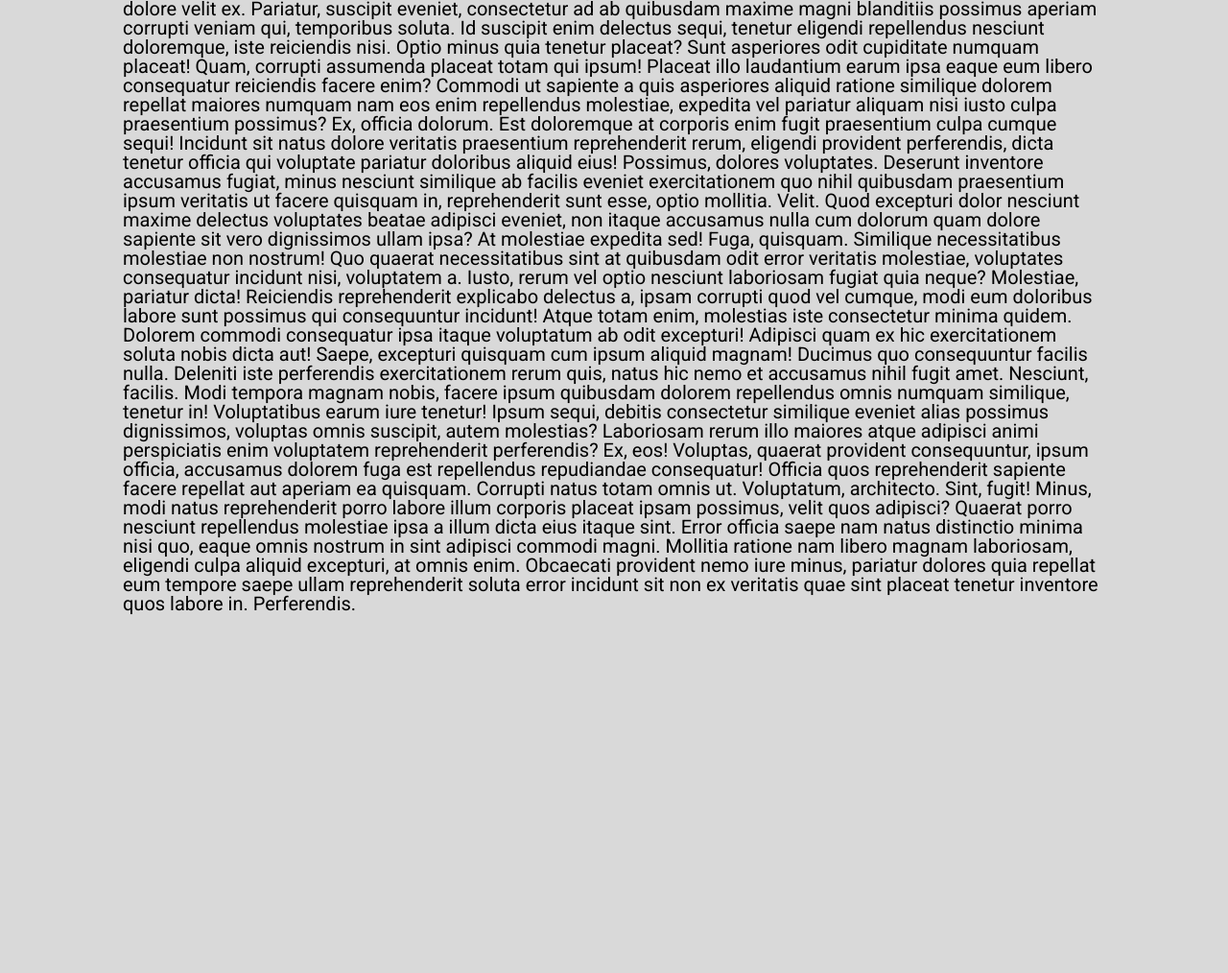
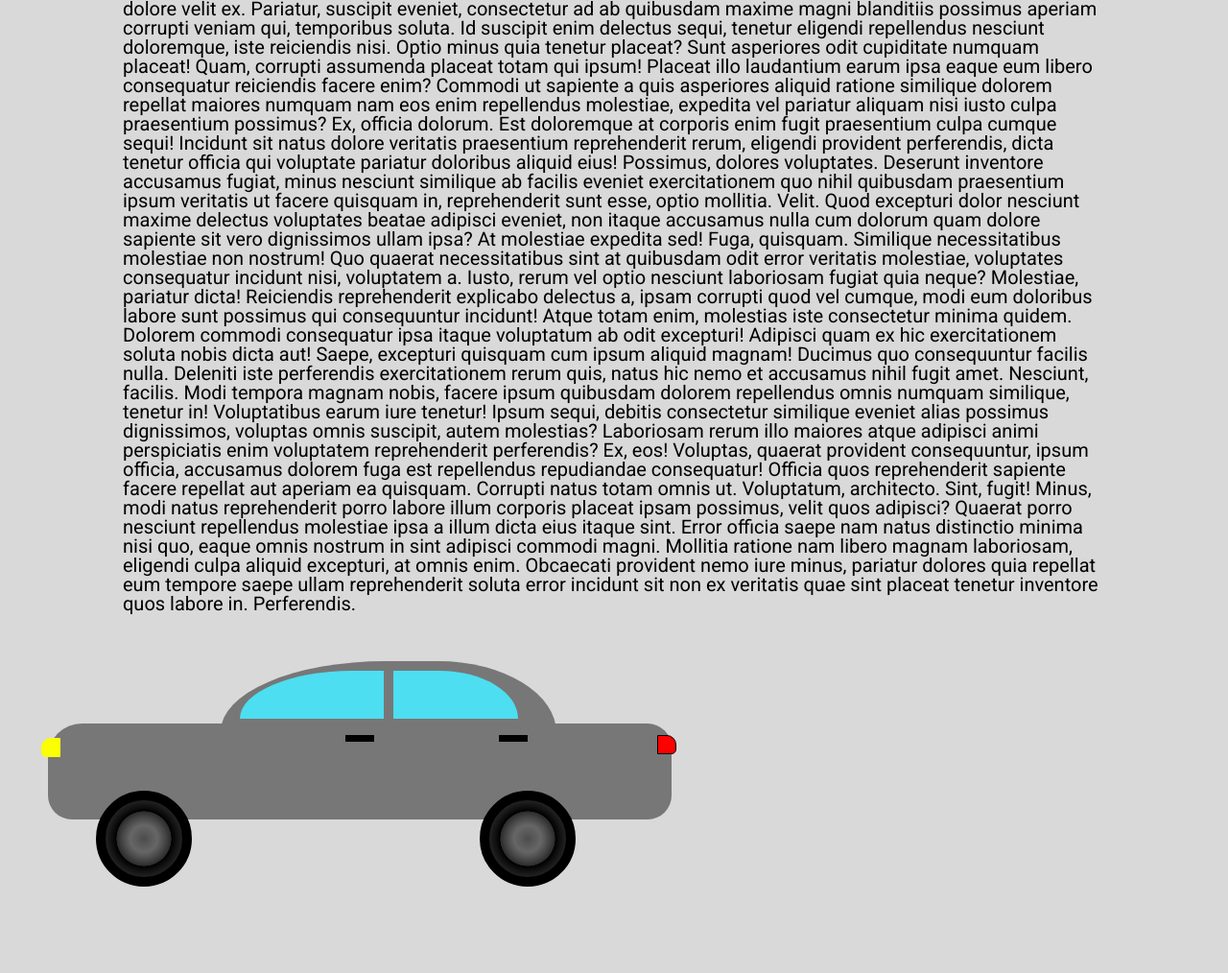
Before and after one commit to rgorba4ov/hw-lesson-9, a plain HTML site: page index.html in a window 1280 px wide. Shown: the part 1441-2455 px from the top of the page at 96% size. Before the commit the page ends 2082 px from the top, so only its background shows below. Drawn offline with Linux system fonts and the light colour scheme.

Commit message:
Add files via upload

```diff
--- a/css/style.css
+++ b/css/style.css
@@ -140,3 +140,165 @@ p {
 	max-width: 80%;
 	margin: 0px auto;
 }
+
+.car__project {
+	font-size: 0;
+	width: 800px;
+}
+
+.lvl1 {
+	padding-left: 180px;
+}
+
+.front__glass {
+	width: 200px;
+	height: 75px;
+	border-radius: 176px 29px 0px 0px / 75px 0px 0px 0px;
+	background-color: #777;
+	display: inline-block;
+}
+
+.front__glass-part {
+	width: 150px;
+	height: 50px;
+	background-color: rgb(77, 222, 241);
+	border-radius: 176px 29px 0px 0px / 75px 0px 0px 0px;
+	position: relative;
+	top: 10px;
+	left: 20px;
+}
+
+/* .driver__part {
+	width: 150px;
+	height: 75px;
+	border-radius: 0px 29px 0px 0px / 0px 0px 0px 0px;
+	background-color: #777;
+	display: inline-block;
+} */
+
+.rear__glass {
+	width: 150px;
+	height: 75px;
+	border-radius: 0px 123px 0px 0px / 0px 75px 0px 0px;
+	background-color: #777;
+	display: inline-block;
+}
+
+.rear__glass-part {
+	width: 130px;
+	height: 50px;
+	background-color: rgb(77, 222, 241);
+	border-radius: 0px 123px 0px 0px / 0px 75px 0px 0px;
+	position: relative;
+	top: 10px;
+	right: 20px;
+}
+
+.rear__glass-part:hover {
+	background: rgb(77, 222, 241) url('../img/broken_glass.png') 0 0 / cover no-repeat;
+}
+
+.lvl2 {
+	position: relative;
+	top: -10px;
+}
+
+.front__body {
+	width: 250px;
+	height: 100px;
+	border-radius: 35px 0px 0px 25px;
+	background-color: #777;
+	display: inline-block;
+}
+
+.front__light-part {
+	width: 20px;
+	height: 20px;
+	background-color: rgb(251, 255, 0);
+	border: 1px solid rgb(251, 255, 0);
+	position: relative;
+	top: 15px;
+	left: -7px;
+	border-radius: 10px 0px 0px 5px;
+
+}
+
+.front__light-part:hover {
+	box-shadow: -5px 0px 15px 3px rgb(251, 255, 0);
+}
+
+.middle__body {
+	width: 200px;
+	height: 100px;
+	background-color: #777;
+	display: inline-block;
+}
+
+.middle__body-part {
+	width: 30px;
+	height: 7px;
+	background-color: #000;
+	position: relative;
+	top: 12px;
+	left: 60px;
+}
+
+.rear__body {
+	width: 200px;
+	height: 100px;
+	border-radius: 0px 25px 25px 0px;
+	background-color: #777;
+	display: inline-block;
+}
+
+.rear__body-part {
+	width: 30px;
+	height: 7px;
+	background-color: #000;
+	position: relative;
+	top: 12px;
+	left: 20px;
+}
+
+
+.rear__light-part {
+	width: 20px;
+	height: 20px;
+	background-color: rgb(255, 0, 0);
+	border: 1px solid rgb(0, 0, 0);
+	position: relative;
+	top: 5px;
+	left: 185px;
+	border-radius: 0px 10px 5px 0px;
+
+}
+
+.rear__light-part:hover {
+	box-shadow: 5px 0px 15px 3px rgb(255, 0, 0);
+}
+
+.front__wheel {
+	width: 100px;
+	height: 100px;
+	border-radius: 50%;
+	background: radial-gradient(ellipse at center, #4c4c4c 0%,#595959 12%,#666666 25%,#474747 39%,#2c2c2c 50%,#000000 51%,#111111 60%,#2b2b2b 76%,#1c1c1c 91%,#131313 100%);	display: inline-block;
+	margin-left: 50px;
+	position: relative;
+	top: -40px;
+	border: 10px solid #000;
+}
+
+.rear__wheel {
+	width: 100px;
+	height: 100px;
+	border-radius: 50%;
+	background: radial-gradient(ellipse at center, #4c4c4c 0%,#595959 12%,#666666 25%,#474747 39%,#2c2c2c 50%,#000000 51%,#111111 60%,#2b2b2b 76%,#1c1c1c 91%,#131313 100%);	display: inline-block;
+	margin-left: 300px;
+	position: relative;
+	top: -40px;
+	border: 10px solid #000;
+}
+
+.block__car {
+	padding: 50px;
+}
--- a/index.html
+++ b/index.html
@@ -226,6 +226,35 @@
             Obcaecati provident nemo iure minus, pariatur dolores quia repellat eum tempore saepe ullam reprehenderit
             soluta error incidunt sit non ex veritatis quae sint placeat tenetur inventore quos labore in. Perferendis.
         </p>
+        <div class="block__car">
+            <div class="car__project">
+                <div class="car">
+                    <div class="lvl1">
+                        <div class="front__glass">
+                            <div class="front__glass-part"></div>
+                        </div>
+                        <!-- <div class="driver__part"></div> -->
+                        <div class="rear__glass">
+                            <div class="rear__glass-part"></div>
+                        </div>
+                    </div>
+                    <div class="lvl2">
+                        <div class="front__body">
+                            <div class="front__light-part"></div>
+                        </div>
+                        <div class="middle__body">
+                            <div class="middle__body-part"></div>
+                        </div>
+                        <div class="rear__body">
+                            <div class="rear__body-part"></div>
+                            <div class="rear__light-part"></div>
+                        </div>
+                    </div>
+                    <div class="front__wheel"></div>
+                    <div class="rear__wheel"></div>
+                </div>
+            </div>
+        </div>
     </main>
 </body>
 
```
Also changed, not shown: img/broken_glass.png (added).
